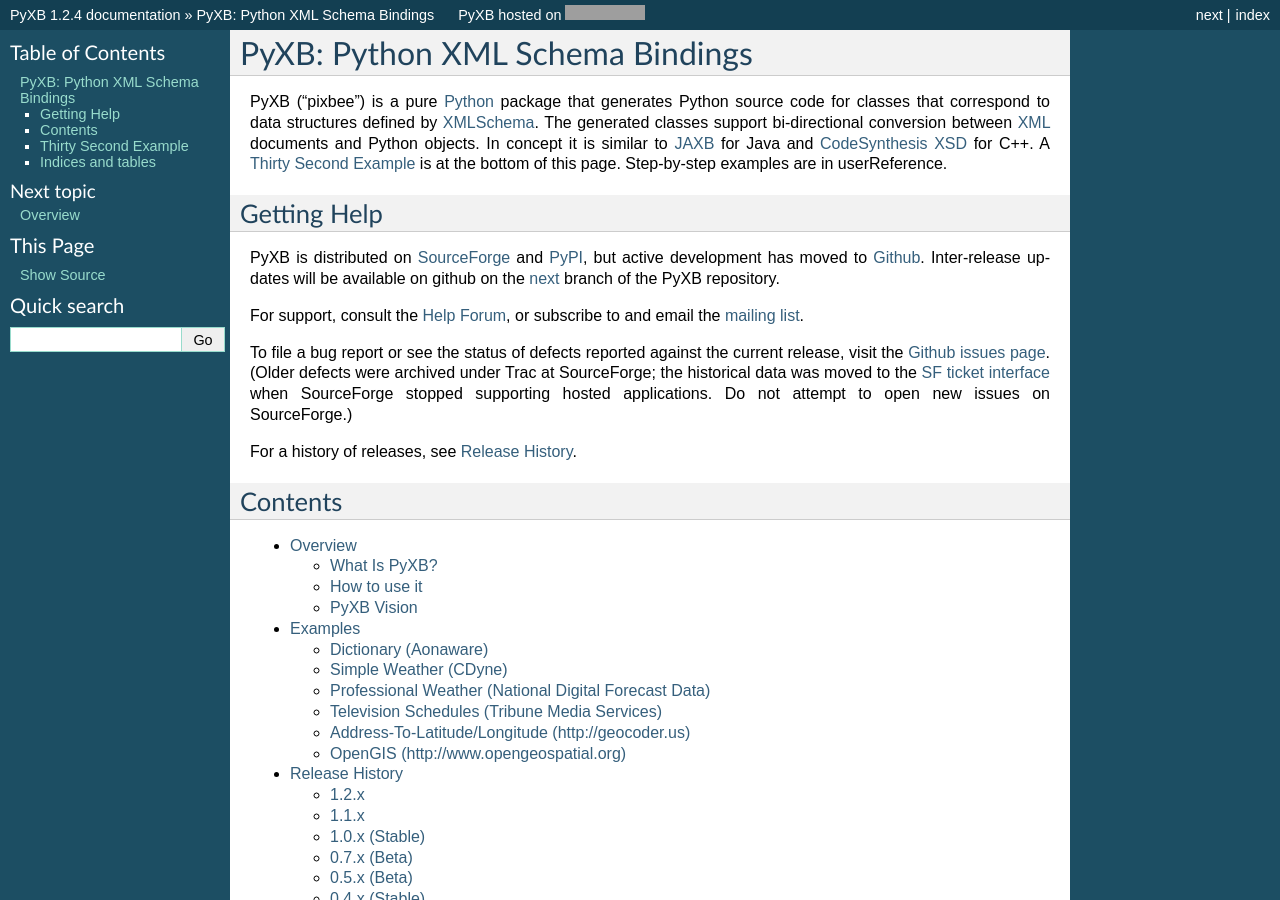
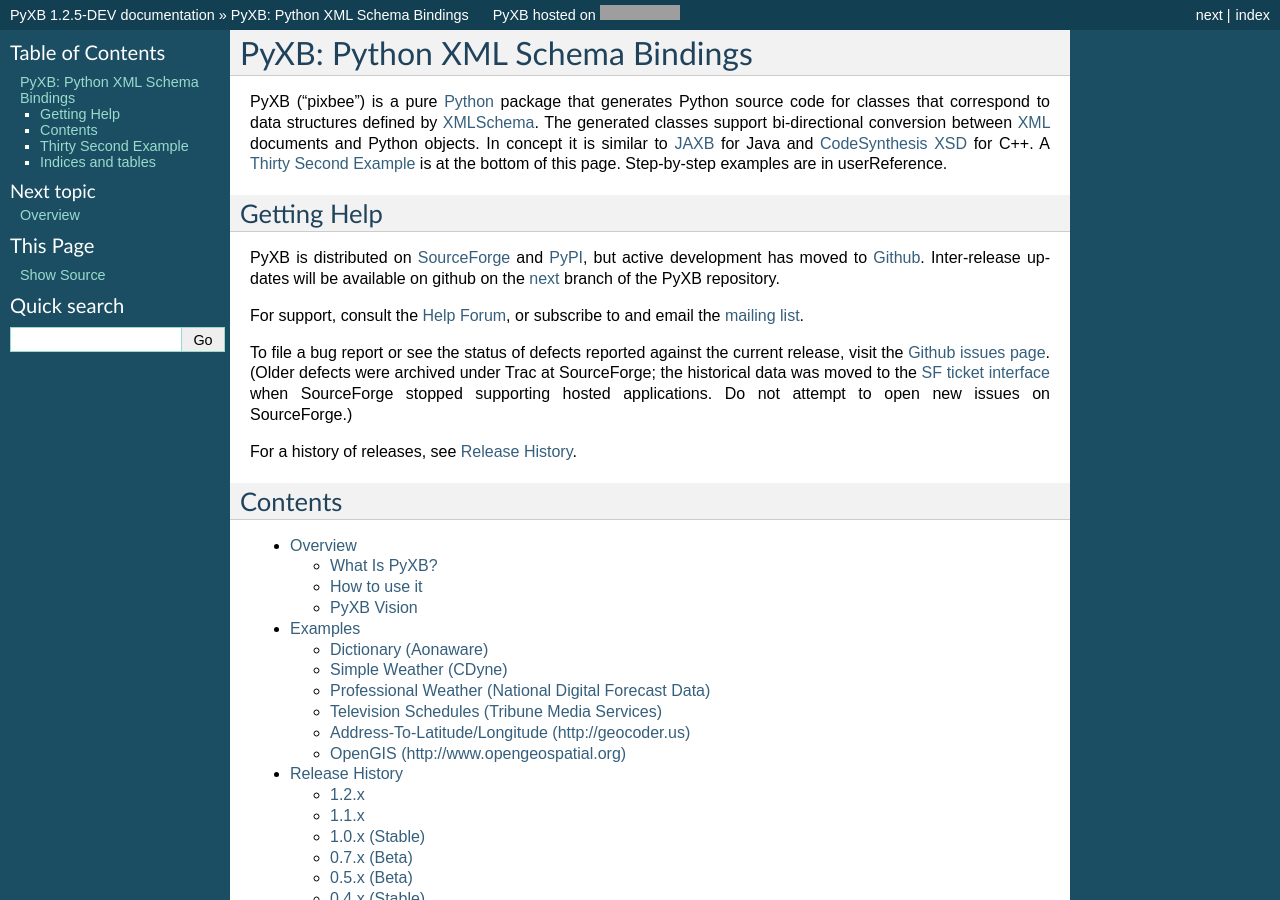
Before and after one commit to pabigot/pyxb, a Sphinx documentation site: the page built from doc/index.txt, in a window 1280 px wide and 900 px high. Built offline with Sphinx 7.4.7, drawn with Linux system fonts in a browser that asks for light colours; pages that are not in the unit, such as notebooks, are missing from menus; some of the changed text lies outside the part shown; grey boxes are pictures that could not be loaded.

Commit message:
Update for development version 1.2.5-DEV

```diff
--- a/README.txt
+++ b/README.txt
@@ -1,5 +1,5 @@
 PyXB -- Python W3C XML Schema Bindings
-Version 1.2.4
+Version 1.2.5-DEV
 
 The source releases includes pre-built bundles for common XML namespaces,
 assorted web service namespaces, and SAML.  A bundle with over 75 namespaces
--- a/doc/conf.py
+++ b/doc/conf.py
@@ -47,7 +47,7 @@
 # The short X.Y version.
 version = '1.2'
 # The full version, including alpha/beta/rc tags.
-release = '1.2.4'
+release = '1.2.5-DEV'
 
 # The language for content autogenerated by Sphinx. Refer to documentation
 # for a list of supported languages.
--- a/pyxb/__init__.py
+++ b/pyxb/__init__.py
@@ -61,7 +61,7 @@
         if issubclass(self.__class__.mro()[-2], ( list, dict )):
             super(cscRoot, self).__init__(*args)
 
-__version__ = '1.2.4'
+__version__ = '1.2.5-DEV'
 """The version of PyXB"""
 
 __url__ = 'http://pyxb.sourceforge.net'
--- a/setup.py
+++ b/setup.py
@@ -4,7 +4,7 @@
 import sys
 
 # The current version of the system.  Format is #.#.#[-DEV].
-version = '1.2.4'
+version = '1.2.5-DEV'
 
 # Require Python 2.6 or higher or Python 3.1 or higher
 if (sys.version_info[:2] < (2, 6)) or ((sys.version_info[0] == 3) and sys.version_info[:2] < (3, 1)):
```
